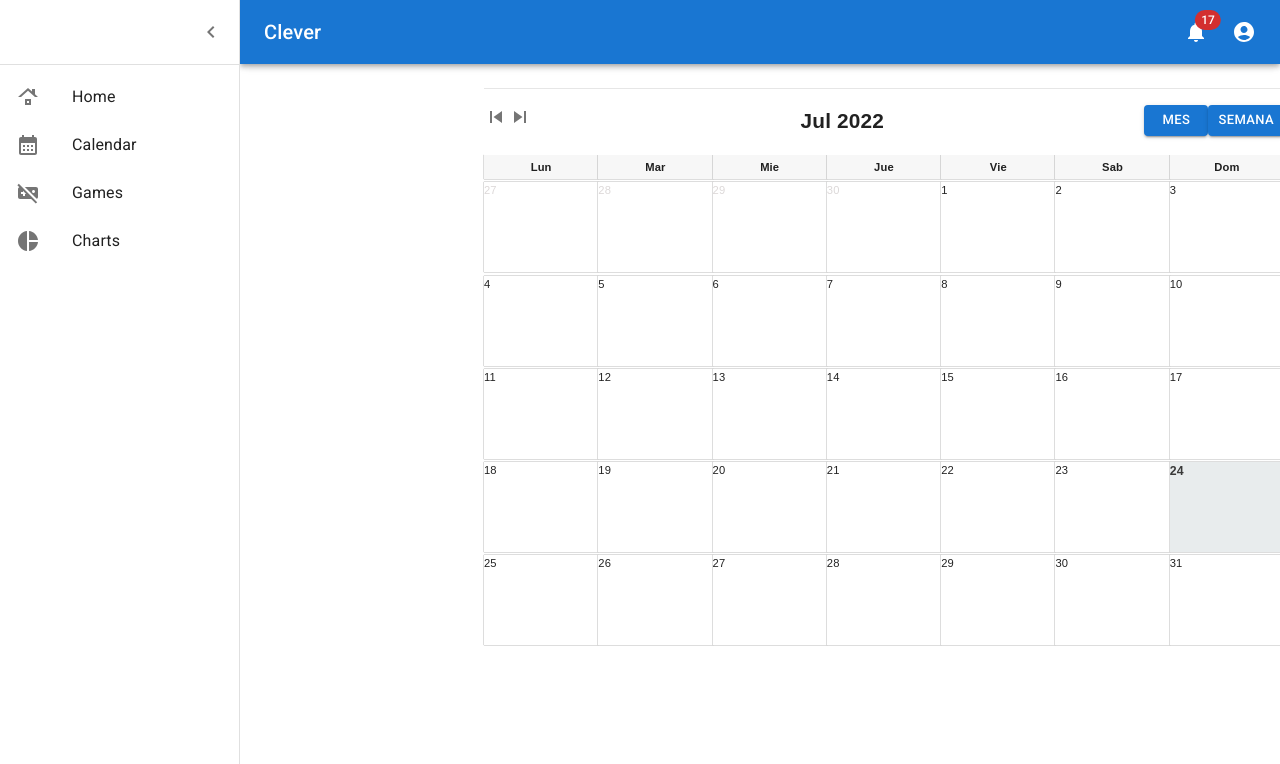
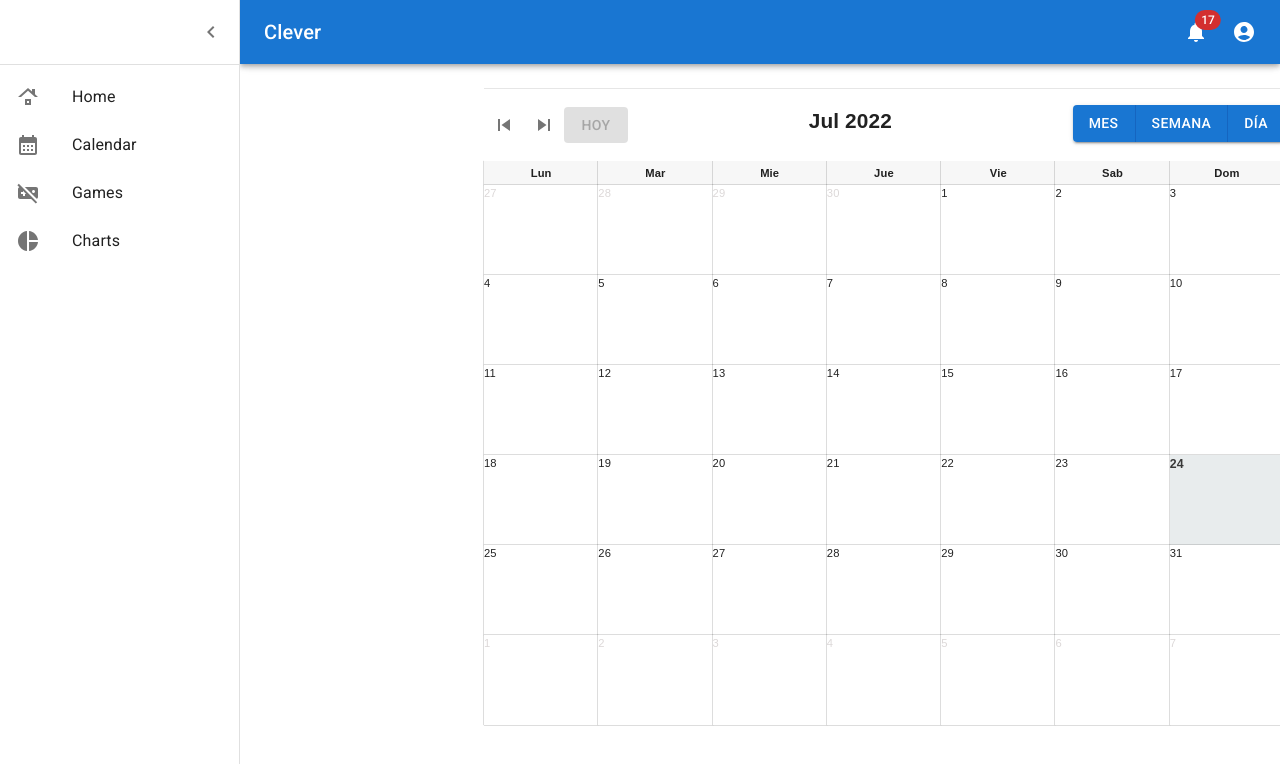
Before and after one commit to devlbolivar/clever, a React (Create React App) app: page /calendar in a window 1280 px wide. Shown: the top 764 px of the page. Built offline with nearby package versions, Linux system fonts and the light colour scheme.

Commit message:
add functionality to navigation component

```diff
--- a/src/components/calendar/Calendar.tsx
+++ b/src/components/calendar/Calendar.tsx
@@ -18,9 +18,13 @@ const Calendar = () => {
           sx={{ bgcolor: "#fff", height: "35rem", width: "50rem" }}
           className={classes.calendar}
         >
-          <Navigation date={date} />
+          <Navigation
+            date={date}
+            currentDate={selectedDate}
+            setDate={setDate}
+          />
           <HeaderCalendar />
-          <GridCalendar date={date} actualDate={date} />
+          <GridCalendar date={date} currentDate={date} />
         </Box>
       </Container>
     </>
--- a/src/components/calendar/gridCalendar/GridCalendar.tsx
+++ b/src/components/calendar/gridCalendar/GridCalendar.tsx
@@ -2,7 +2,7 @@ import classes from "./gridCalendar.module.css";
 
 interface props {
   date: Date;
-  actualDate: Date;
+  currentDate: Date;
 }
 
 const toStartOfDay = (date: Date) => {
@@ -14,7 +14,7 @@ const toStartOfDay = (date: Date) => {
   return newDate;
 };
 
-const GridCalendar = ({ date, actualDate }: props) => {
+const GridCalendar = ({ date, currentDate: actualDate }: props) => {
   const currentDate = toStartOfDay(new Date());
 
   const startDate = new Date(date.getFullYear(), date.getMonth(), 1);
@@ -22,7 +22,7 @@ const GridCalendar = ({ date, actualDate }: props) => {
 
   const dates = [];
 
-  for (let i = 0; i < 35; i++) {
+  for (let i = 0; i < 42; i++) {
     const date = new Date(startDate);
     dates.push({ date, events: [] });
     startDate.setDate(date.getDate() + 1);
--- /dev/null
+++ b/src/components/calendar/gridCalendar/gridCell/gridCell.module.css
@@ -0,0 +1,23 @@
+.cell {
+	background: #fff;
+	width: 14.2857%;
+	height: 90px;
+	font-size: 0.7em;
+	box-shadow: 0 0px 1px #393939;
+}
+
+.current {
+	background: #e8eced;
+	color:#393939;
+}
+
+.otherMonth {
+
+	color:rgb(220, 216, 216)
+}
+
+.current .date {
+	font-size: 1.1em;
+	font-weight: bold;
+
+}
--- a/src/components/calendar/gridCalendar/rowGridCell/RowGridCell.tsx
+++ /dev/null
@@ -1,3 +0,0 @@
-const RowGridCell = () => {};
-
-export default RowGridCell;
--- a/src/components/calendar/gridCalendar/rowGridHeader/RowGridHeader.tsx
+++ /dev/null
@@ -1,3 +0,0 @@
-const RowGridHeader = () => {};
-
-export default RowGridHeader;
--- a/src/components/calendar/gridCalendar/rowGridHeader/gridCellHeader/GridCellHeader.tsx
+++ /dev/null
@@ -1,3 +0,0 @@
-const GridCellHeader = () => {};
-
-export default GridCellHeader;
--- a/src/components/calendar/navigation/Navigation.tsx
+++ b/src/components/calendar/navigation/Navigation.tsx
@@ -1,16 +1,19 @@
+import { useState } from "react";
+
 import classes from "./navigation.module.css";
-
-import ListItemButton from "@mui/material/ListItemButton";
-import Button from "@mui/material/Button";
-import ListItemIcon from "@mui/material/ListItemIcon";
 import SkipPreviousIcon from "@mui/icons-material/SkipPrevious";
 import SkipNextIcon from "@mui/icons-material/SkipNext";
+import IconButton from "@mui/material/IconButton";
+import Button from "@mui/material/Button";
+import ButtonGroup from "@mui/material/ButtonGroup";
 
 interface props {
   date: Date;
+  currentDate: Date;
+  setDate: React.Dispatch<React.SetStateAction<Date>>;
 }
 
-const Navigation = ({ date }: props) => {
+const Navigation = ({ date, currentDate, setDate }: props) => {
   const months = [
     "Ene",
     "Feb",
@@ -26,25 +29,55 @@ const Navigation = ({ date }: props) => {
     "Dic",
   ];
 
+  const [todayIsDisabled, setTodayIsDisabled] = useState(true);
+
+  const handleOnBackward = () => {
+    const newDate = new Date(date);
+    newDate.setMonth(newDate.getMonth() - 1);
+    setDate(newDate);
+  };
+
+  const handleOnForward = () => {
+    const newDate = new Date(date);
+    newDate.setMonth(newDate.getMonth() + 1);
+    setDate(newDate);
+  };
+
+  const handleOnToday = () => {
+    const year = 2022;
+    const month = 7;
+    setDate(new Date(year, month - 1));
+  };
+
   return (
     <div className={classes.navigation}>
       <div className={classes.backwardForwardButtons}>
-        <ListItemIcon>
+        <IconButton onClick={handleOnBackward}>
           <SkipPreviousIcon />
-
+        </IconButton>
+        <IconButton onClick={handleOnForward}>
           <SkipNextIcon />
-        </ListItemIcon>
+        </IconButton>
+        <Button
+          variant="contained"
+          onClick={handleOnToday}
+          disabled={date.getMonth() === currentDate.getMonth()}
+        >
+          Hoy
+        </Button>
       </div>
       <div className={classes.monthYear}>
         {months[date.getMonth()]} {date.getFullYear()}
       </div>
       <div className={classes.calendarTypesButton}>
-        <Button variant="contained" size="small">
-          Mes
-        </Button>
-        <Button variant="contained" size="small">
-          Semana
-        </Button>
+        <ButtonGroup
+          variant="contained"
+          aria-label="outlined primary button group"
+        >
+          <Button>Mes</Button>
+          <Button>Semana</Button>
+          <Button>Día</Button>
+        </ButtonGroup>
       </div>
     </div>
   );
```
Also changed, not shown: src/components/calendar/gridCalendar/gridCell/GridCell.tsx (added, +8 -0 lines), src/components/calendar/gridCalendar/rowGridCell/gridCell/GridCell.tsx (deleted, +0 -11 lines).
